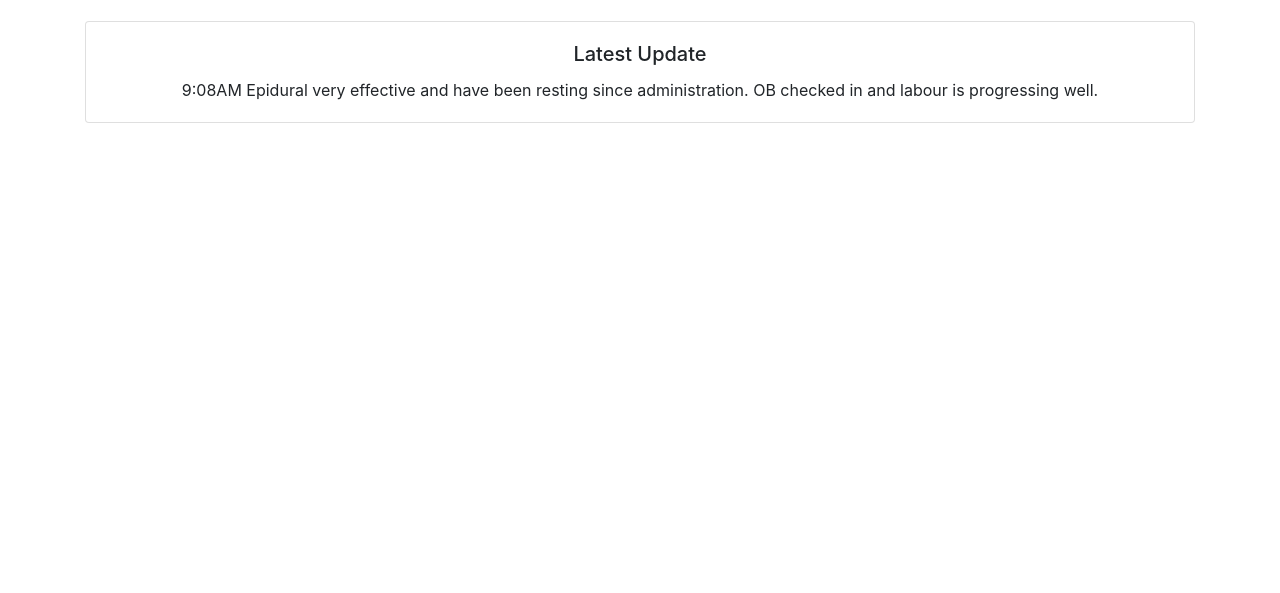
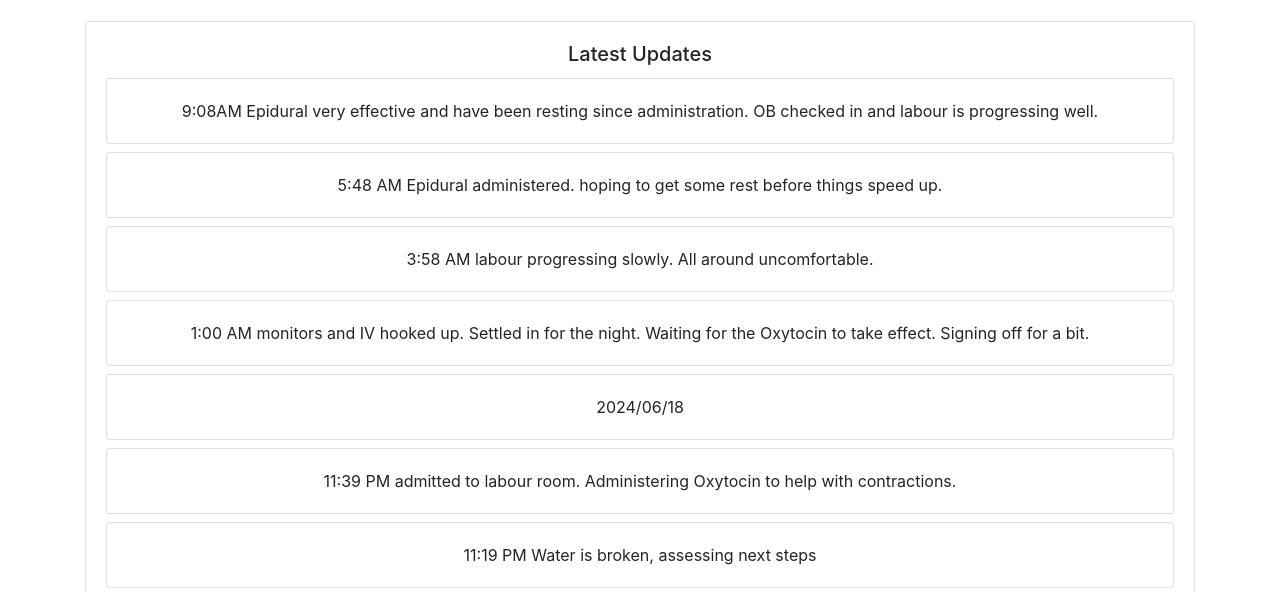
Before and after one commit to atlleung/isbbhere, a plain HTML site: page index.html in a window 1280 px wide. Shown: the part 172-765 px from the top of the page. Drawn offline with nearby package versions, Linux system fonts and the light colour scheme.

Commit message:
Updated with cards and history

```diff
--- a/data.json
+++ b/data.json
@@ -1,5 +1,22 @@
 {
     "main_status": 1,
     "status_text": ["NO", "AT THE HOSPITAL", "YES"],
-    "latest_update": "9:08AM Epidural very effective and have been resting since administration. OB checked in and labour is progressing well. "
+    "latest_update": [
+        "2024/06/17"
+        , "8:00 AM contractions started?????"
+        , "4:22PM contractions still happening and intensifying"
+        , "7:12 PM no major updates at the moment, just working through contractions."
+        , "8:16 PM contractions intensifying, monitoring still. "
+        , "8:18 PM at the hospital now check to status of baby, still in early labour. "
+        , "8:33 PM Resting at home, birthing center said there's ways to go. "
+        , "11:08 PM back at the hosptial. suspected water break. "
+        , "11:19 PM Water is broken, assessing next steps"
+        , "11:39 PM admitted to labour room. Administering Oxytocin to help with contractions. "
+        , "2024/06/18"
+        , "1:00 AM monitors and IV hooked up. Settled in for the night. Waiting for the Oxytocin to take effect. Signing off for a bit."
+        , "3:58 AM labour progressing slowly. All around uncomfortable. "
+        , "5:48 AM Epidural administered. hoping to get some rest before things speed up. "
+        ,"9:08AM Epidural very effective and have been resting since administration. OB checked in and labour is progressing well. "
+    ]
+
 }
--- a/index.html
+++ b/index.html
@@ -26,8 +26,10 @@
     <div class="container text-center mt-4">
         <div class="card">
             <div class="card-body">
-                <h5 class="card-title">Latest Update</h5>
-                <p id="latest-update" class="card-text">2024-06-16</p>
+                <h5 class="card-title">Latest Updates</h5>
+                <div id="latest-updates" class="card-text">
+                    <p id="update-template" class="update-item" style="display:none;"></p>
+                </div>
             </div>
         </div>
     </div>
--- a/index.js
+++ b/index.js
@@ -1,33 +1,48 @@
-// index.js
-
 // Function to update the status display and latest update based on main_status value
 function updateStatus() {
     const statusDisplay = document.getElementById('status-display');
     const statusText = document.getElementById('status-text');
-    const latestUpdate = document.getElementById('latest-update');
+    const latestUpdatesContainer = document.getElementById('latest-updates');
+    const updateTemplate = document.getElementById('update-template');
 
     // Assuming data is fetched asynchronously from data.json
     fetch('data.json')
         .then(response => response.json())
         .then(data => {
-            statusData = data;
+            const statusData = data;
             if (statusData.main_status === 2) {
-                statusDisplay.classList.remove('bg-danger'); // Remove Bootstrap bg-danger
-                statusDisplay.classList.remove('bg-warning'); // Remove Bootstrap bg-warning
-                statusDisplay.classList.add('bg-success');   // Add Bootstrap bg-success
+                statusDisplay.classList.remove('bg-danger', 'bg-warning');
+                statusDisplay.classList.add('bg-success');
                 statusText.textContent = statusData.status_text[statusData.main_status];
             } else if (statusData.main_status === 1){
-                statusDisplay.classList.remove('bg-success'); // Remove Bootstrap bg-success
-                statusDisplay.classList.remove('bg-danger'); // Remove Bootstrap bg-danger
-                statusDisplay.classList.add('bg-warning');     // Add Bootstrap bg-warning
-                statusText.textContent = statusData.status_text[statusData.main_status ];
+                statusDisplay.classList.remove('bg-success', 'bg-danger');
+                statusDisplay.classList.add('bg-warning');
+                statusText.textContent = statusData.status_text[statusData.main_status];
             } else {
-                statusDisplay.classList.remove('bg-success'); // Remove Bootstrap bg-success
-                statusDisplay.classList.remove('bg-warning'); // Remove Bootstrap bg-warning
-                statusDisplay.classList.add('bg-danger');     // Add Bootstrap bg-danger
-                statusText.textContent = statusData.status_text[statusData.main_status ];
+                statusDisplay.classList.remove('bg-success', 'bg-warning');
+                statusDisplay.classList.add('bg-danger');
+                statusText.textContent = statusData.status_text[statusData.main_status];
             }
-            latestUpdate.textContent = statusData.latest_update;
+
+            // Clear existing updates
+            latestUpdatesContainer.innerHTML = '';
+
+            // Populate latest updates
+            statusData.latest_update.reverse().forEach(update => {
+                const updateCard = document.createElement('div');
+                updateCard.className = 'card mb-2 w-100'; // Bootstrap card with bottom margin
+
+                const cardBody = document.createElement('div');
+                cardBody.className = 'card-body';
+
+                const cardText = document.createElement('p');
+                cardText.className = 'card-text';
+                cardText.textContent = update;
+
+                cardBody.appendChild(cardText);
+                updateCard.appendChild(cardBody);
+                latestUpdatesContainer.appendChild(updateCard);
+            });
         })
         .catch(error => {
             console.error('Error fetching data:', error);
```
